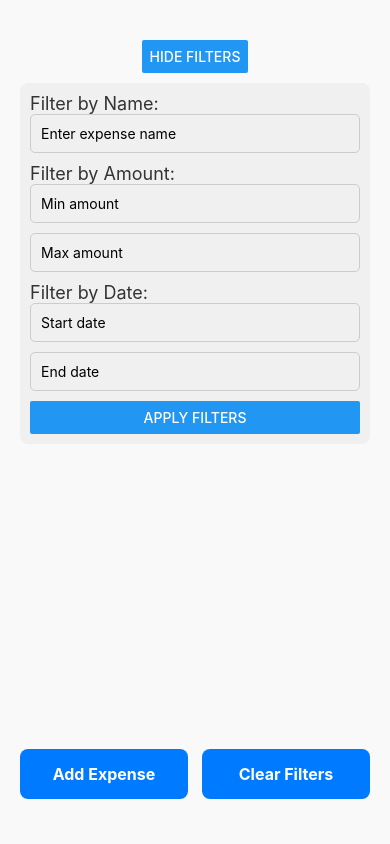
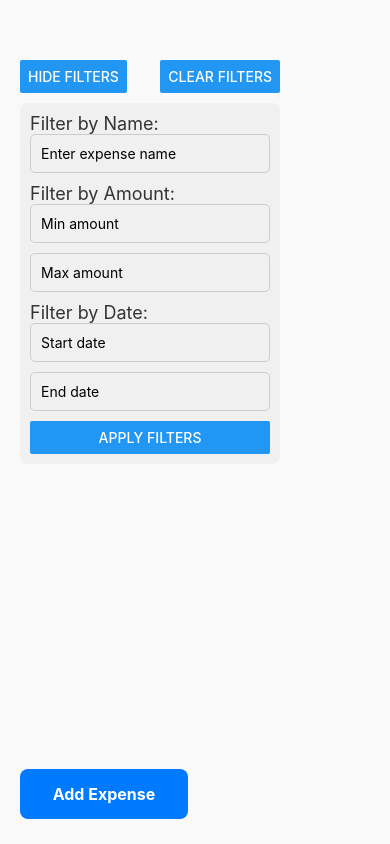
Before and after one commit to kamath7/ExpenserAgain, a React Native app: screen /ExpenseList in a window 390 px wide. Both pictures are taken after a click on the button "SHOW FILTERS". Built offline with nearby package versions, Linux system fonts and the light colour scheme.

Commit message:
Using ClearFilters directly in the ExpenseFilter

```diff
--- a/ExpenseFilter.js
+++ b/ExpenseFilter.js
@@ -1,7 +1,7 @@
 import React, { useState } from "react";
 import { View, Text, Button, TextInput, StyleSheet } from "react-native";
 import { useDispatch } from "react-redux";
-import { filterByName, filterByDate, filterByAmount } from "./store/reducers/expenseReducer";
+import { filterByName, filterByDate, filterByAmount, clearFilters } from "./store/reducers/expenseReducer";
 
 export default function ExpenseFilter({ dispatch }) {
   const [isFiltersVisible, setIsFiltersVisible] = useState(false);
@@ -16,20 +16,34 @@ export default function ExpenseFilter({ dispatch }) {
   };
 
   const applyFilters = () => {
-    console.log('Filter applied:', { filterName, minAmount, maxAmount, startDate, endDate });
-
     if (filterName) dispatch(filterByName({ name: filterName }));
     if (minAmount || maxAmount) dispatch(filterByAmount({ minAmount, maxAmount }));
     if (startDate && endDate) dispatch(filterByDate({ startDate, endDate }));
   };
 
+  const handleClearFilters = () => {
+    dispatch(clearFilters());
+    setFilterName('');
+    setMinAmount('');
+    setMaxAmount('');
+    setStartDate('');
+    setEndDate('');
+  };
+
   return (
     <View style={styles.container}>
-      {/* Conditionally render button text */}
-      <Button
-        title={isFiltersVisible ? "Hide Filters" : "Show Filters"}
-        onPress={toggleFilters}
-      />
+      <View style={styles.filterButtonsContainer}>
+        <Button
+          title={isFiltersVisible ? "Hide Filters" : "Show Filters"}
+          onPress={toggleFilters}
+        />
+        {isFiltersVisible && (
+          <Button
+            title="Clear Filters"
+            onPress={handleClearFilters}
+          />
+        )}
+      </View>
 
       {isFiltersVisible && (
         <View style={styles.filterOptions}>
@@ -81,6 +95,11 @@ const styles = StyleSheet.create({
     alignItems: "center",
     marginBottom: 20,
   },
+  filterButtonsContainer: {
+    flexDirection: 'row',
+    justifyContent: 'space-between',
+    width: '100%',
+  },
   filterOptions: {
     marginTop: 10,
     backgroundColor: '#f0f0f0',
--- a/screens/ExpenseListScreen.js
+++ b/screens/ExpenseListScreen.js
@@ -1,29 +1,27 @@
 import React, { useEffect } from "react";
 import { View, Text, FlatList, StyleSheet, TouchableOpacity } from "react-native";
 import { useSelector, useDispatch } from "react-redux";
-import { clearFilters } from "../store/reducers/expenseReducer";
-import ExpenseFilter from "../ExpenseFilter";  // Move the filter here
+import { clearFilters, filterByName, filterByDate, filterByAmount } from "../store/reducers/expenseReducer";
+import ExpenseFilter from "../ExpenseFilter";
 
 const ExpenseListScreen = ({ navigation }) => {
   const expenses = useSelector((state) => state.expense.filteredExpenses);
   const dispatch = useDispatch();
 
-
   useEffect(() => {
-
     dispatch(clearFilters());
   }, [dispatch]);
 
-  console.log("Filtered Expenses:", expenses);  // Debugging log to see filtered data
-
   return (
     <View style={styles.container}>
-      {/* Render ExpenseFilter once and only when necessary */}
-      <ExpenseFilter dispatch={dispatch} />
+      <View style={styles.buttonContainer}>
+
+        <ExpenseFilter dispatch={dispatch} />
+      </View>
 
       <FlatList
         data={expenses}
-        keyExtractor={(item) => item.id ? item.id.toString() : 'no-id'} // Safe fallback
+        keyExtractor={(item) => item.id ? item.id.toString() : 'no-id'}
         renderItem={({ item }) => (
           <View style={styles.expenseItem}>
             <Text style={styles.expenseText}>{item.name}</Text>
@@ -33,20 +31,13 @@ const ExpenseListScreen = ({ navigation }) => {
         )}
       />
 
-      {/* Button Section: Add Expense, Clear Filters */}
+      {/* Button Section: Add Expense */}
       <View style={styles.buttonContainer}>
         <TouchableOpacity
           style={styles.button}
           onPress={() => navigation.navigate('AddExpense')}  // Navigate to Add Expense screen
         >
           <Text style={styles.buttonText}>Add Expense</Text>
-        </TouchableOpacity>
-
-        <TouchableOpacity
-          style={styles.button}
-          onPress={() => dispatch(clearFilters())}  // Clear filters
-        >
-          <Text style={styles.buttonText}>Clear Filters</Text>
         </TouchableOpacity>
       </View>
     </View>
@@ -57,8 +48,8 @@ const styles = StyleSheet.create({
   container: {
     flex: 1,
     padding: 20,
-    backgroundColor: '#f9f9f9', // Light background color for better contrast
-    justifyContent: 'flex-start', // Items will be aligned from the top
+    backgroundColor: '#f9f9f9',
+    justifyContent: 'flex-start',
   },
   expenseItem: {
     flexDirection: 'row',
@@ -77,15 +68,14 @@ const styles = StyleSheet.create({
   buttonContainer: {
     flexDirection: 'row',
     justifyContent: 'space-between',
-    marginTop: 'auto', // Push the buttons to the bottom
-    marginBottom: 20,
+    marginTop: 20,
   },
   button: {
     backgroundColor: "#007BFF",
     padding: 15,
     marginVertical: 5,
     borderRadius: 8,
-    width: '48%', // Ensure buttons are not stretched too wide
+    width: '48%',
     alignItems: "center",
   },
   buttonText: {
```
